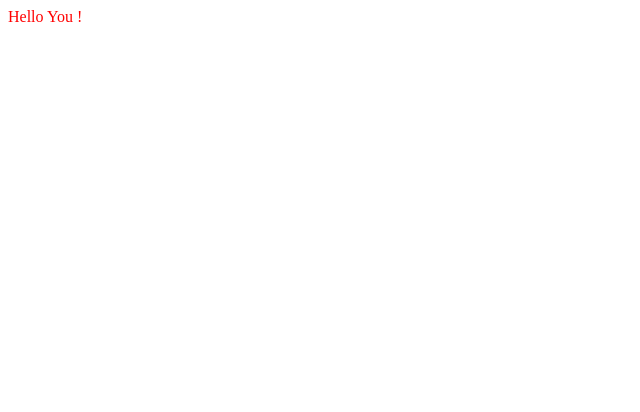
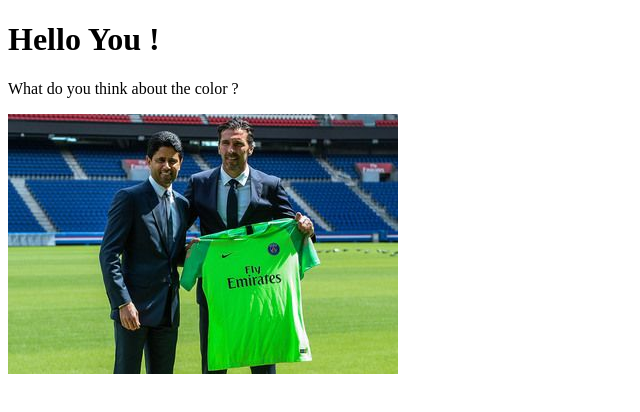
Before and after one commit to elagree/github-flow, a plain HTML site: page index.html in a window 1280 px wide. Shown: the whole page, without its empty margins (0-640 px from the left). Drawn offline with Linux system fonts and the light colour scheme.

Commit message:
Adding image

```diff
--- a/index.html
+++ b/index.html
@@ -1,21 +1,15 @@
-<!doctype html>
-<html lang="fr">
-
+<!DOCTYPE html>
 <html>
     <head>
-<meta charset="utf-8"/>
-        <title>
-        Buffon à Paris
-        </title>
-
-    <head>
+        <meta charset="utf-8" />
+        <link rel="stylesheet" href="style.css" />
+        <title>Buffon à Paris</title>
+    </head>
 
     <body>
+        <h1>Hello You !</h1>
 
-    <font size="3" color="red">
-    Hello You !
-    </font>
-
+        <p>What do you think about the color ?</p>
+        <img src="gigi.jpg" alt="Italian Trulli">
     </body>
-
 </html>
```
Also changed, not shown: gigi.jpg (added).
